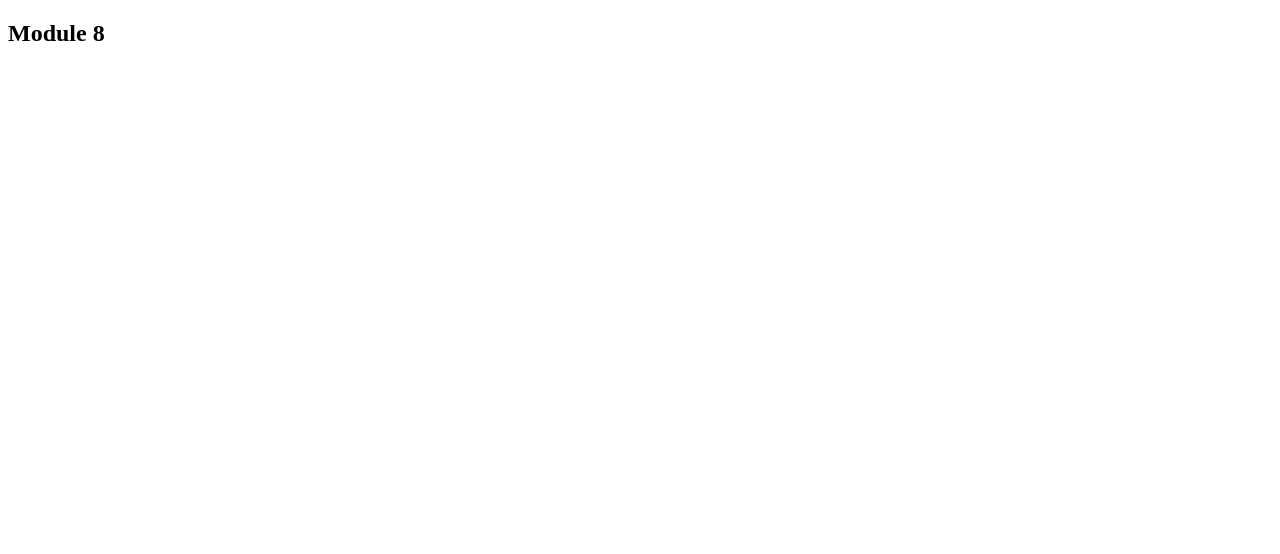
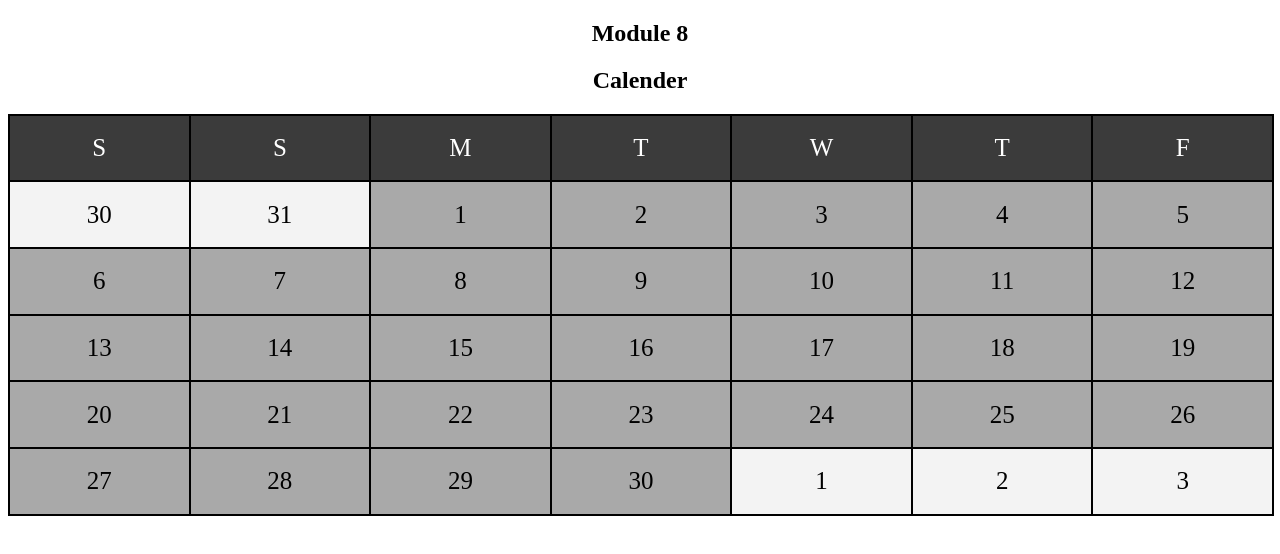
Before and after one commit to Toufiquer/module-8, a plain HTML site: page index.html in a window 1280 px wide. Drawn offline with Linux system fonts and the light colour scheme.

Commit message:
calender

```diff
--- a/index.html
+++ b/index.html
@@ -5,8 +5,56 @@
     <meta http-equiv="X-UA-Compatible" content="IE=edge" />
     <meta name="viewport" content="width=device-width, initial-scale=1.0" />
     <title>Module 8</title>
+    <link rel="stylesheet" href="style.css" />
   </head>
   <body>
     <h2 class="center">Module 8</h2>
+    <section>
+      <h2 class="center">Calender</h2>
+      <div class="main-calender">
+        <div class="day name-of-day">S</div>
+        <div class="day name-of-day">S</div>
+        <div class="day name-of-day">M</div>
+        <div class="day name-of-day">T</div>
+        <div class="day name-of-day">W</div>
+        <div class="day name-of-day">T</div>
+        <div class="day name-of-day">F</div>
+        <div class="day other-day">30</div>
+        <div class="day other-day">31</div>
+        <div class="day">1</div>
+        <div class="day">2</div>
+        <div class="day">3</div>
+        <div class="day">4</div>
+        <div class="day">5</div>
+        <div class="day">6</div>
+        <div class="day">7</div>
+        <div class="day">8</div>
+        <div class="day">9</div>
+        <div class="day">10</div>
+        <div class="day">11</div>
+        <div class="day">12</div>
+        <div class="day">13</div>
+        <div class="day">14</div>
+        <div class="day">15</div>
+        <div class="day">16</div>
+        <div class="day">17</div>
+        <div class="day">18</div>
+        <div class="day">19</div>
+        <div class="day">20</div>
+        <div class="day">21</div>
+        <div class="day">22</div>
+        <div class="day">23</div>
+        <div class="day">24</div>
+        <div class="day">25</div>
+        <div class="day">26</div>
+        <div class="day">27</div>
+        <div class="day">28</div>
+        <div class="day">29</div>
+        <div class="day">30</div>
+        <div class="day other-day">1</div>
+        <div class="day other-day">2</div>
+        <div class="day other-day">3</div>
+      </div>
+    </section>
   </body>
 </html>
--- a/style.css
+++ b/style.css
@@ -0,0 +1,26 @@
+.center{
+    text-align: center;
+    font-weight: 700;
+}
+.main-calender{
+    border: 1px solid black;
+    display: grid;
+    grid-template-columns: repeat(7,1fr);
+    width: 100%;
+    height: 400px;
+}
+.day{
+    border: 1px solid black;
+    font-size: 25px;
+    display: flex;
+    align-items: center;
+    justify-content: center;
+    background-color: darkgray;
+}
+.other-day{
+    background-color: rgb(243, 243, 243);
+}
+.name-of-day{
+    background-color: rgb(59, 59, 59);
+    color: white;
+}
```
